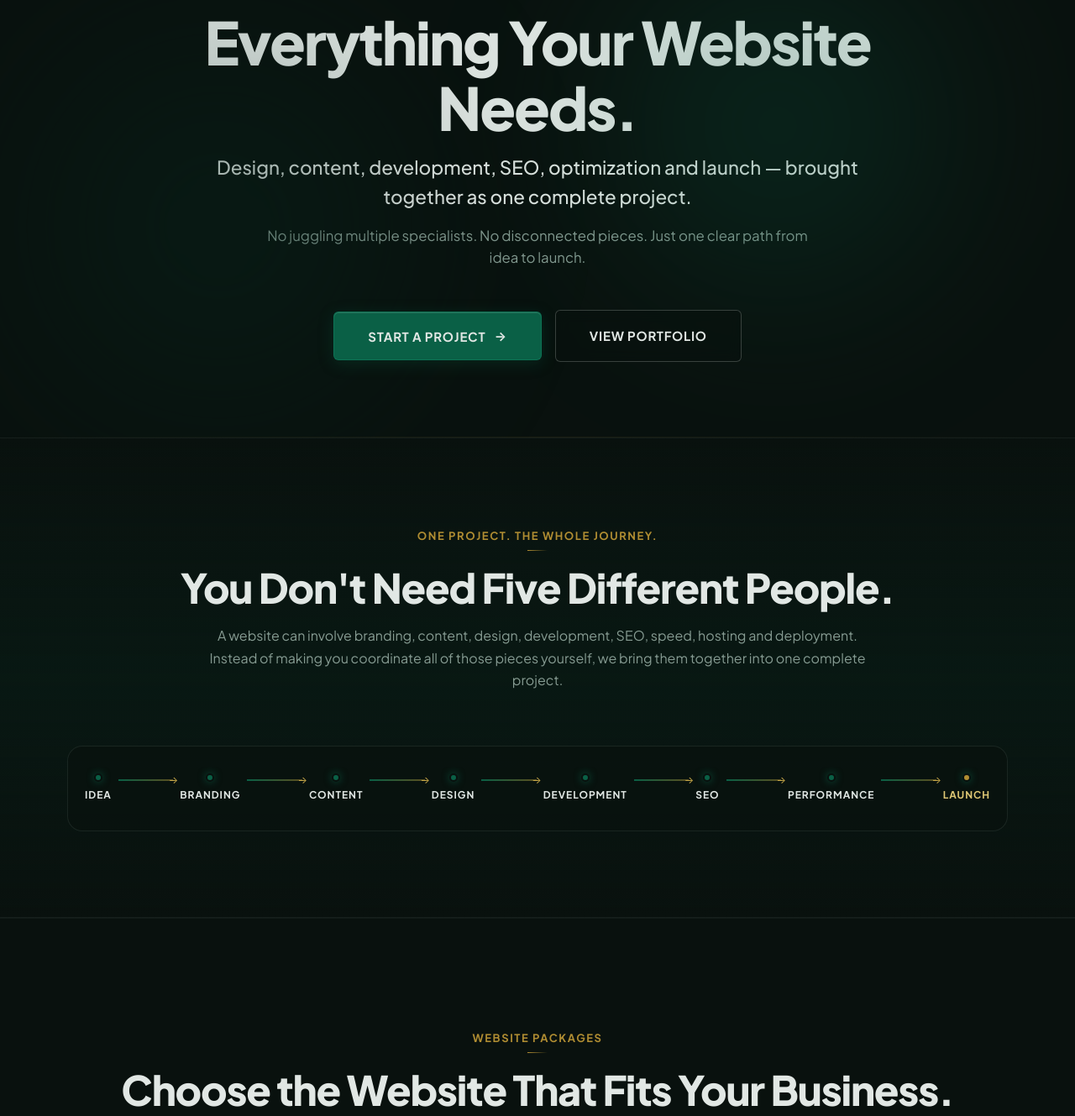
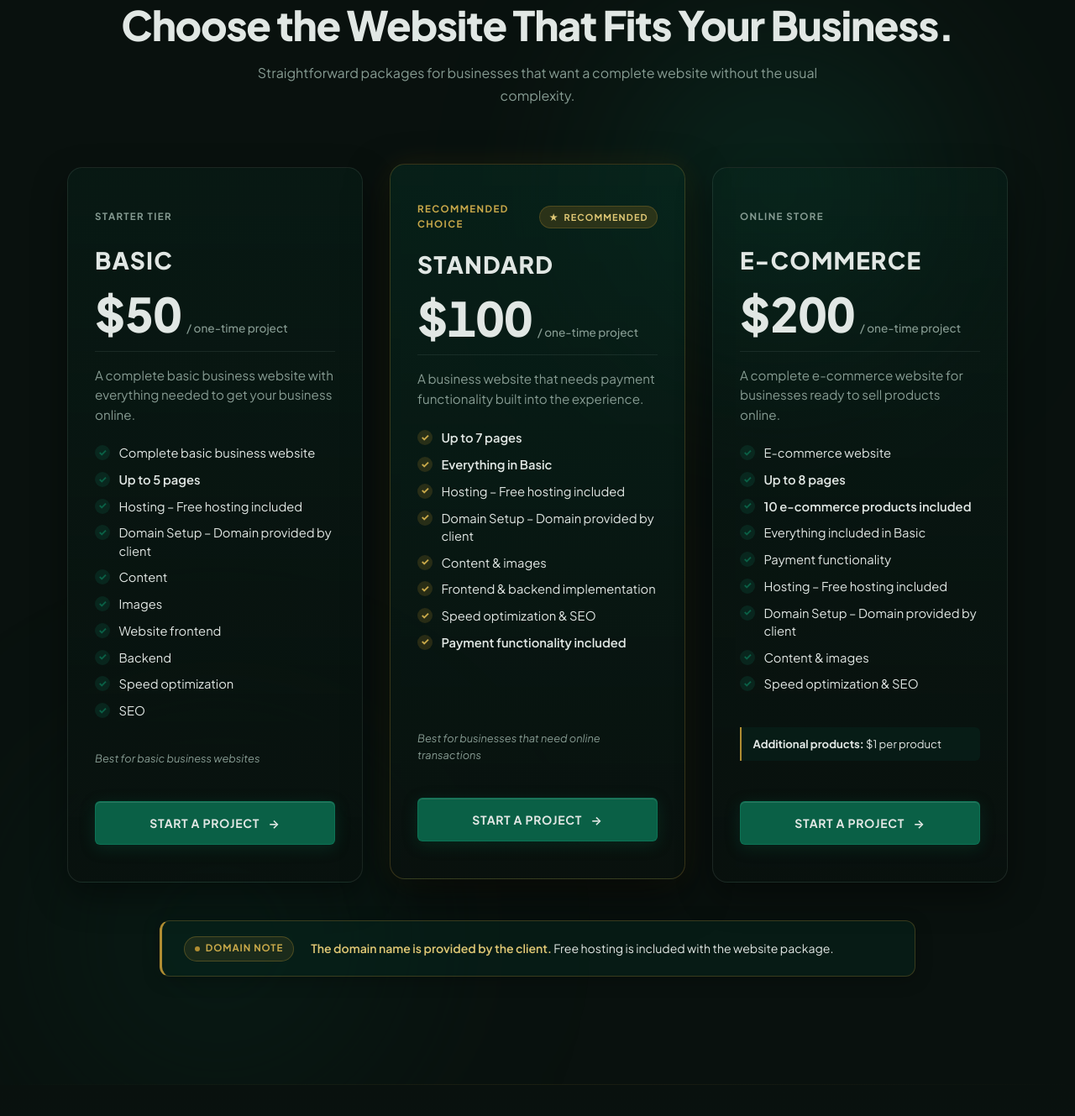
Before and after one commit to abdullahzakirmalik1-eng/asnat-khan, a website with bundled scripts: page services.html in a window 1280 px wide. Shown: the part 213-1542 px from the top of the page at 84% size. Built offline with nearby package versions, Linux system fonts and the light colour scheme.

Commit message:
refactor(services): remove hero and journey introduction sections from services page

```diff
--- a/services.html
+++ b/services.html
@@ -113,121 +113,20 @@
   <main id="main-content">
 
     <!-- =================================================================
-         02. SERVICES HERO
+         02. MAIN WEBSITE PACKAGES
          ================================================================= -->
-    <section class="section-services-hero" id="services-hero" aria-labelledby="services-hero-title">
+    <section class="section section-packages" id="packages" aria-labelledby="packages-heading">
       <div class="hero-atmosphere" aria-hidden="true">
         <div class="ambient-glow ambient-glow--emerald"></div>
         <div class="ambient-glow ambient-glow--forest"></div>
         <div class="ambient-line ambient-line--gold"></div>
       </div>
 
-      <div class="container text-center">
-        <span class="section-eyebrow">WHAT WE DO</span>
-        <h1 class="services-hero-headline" id="services-hero-title">
-          Everything Your Website Needs.
-        </h1>
-        <p class="services-hero-subtext">
-          Design, content, development, SEO, optimization and launch — brought together as one complete project.
-        </p>
-        <p class="services-hero-secondary">
-          No juggling multiple specialists. No disconnected pieces. Just one clear path from idea to launch.
-        </p>
-
-        <div class="services-hero-actions">
-          <button type="button" class="btn btn-primary btn-large open-project-modal" aria-label="Start a project">
-            <span>START A PROJECT</span>
-            <span class="btn-arrow" aria-hidden="true">→</span>
-          </button>
-          <a href="index.html#portfolio" class="btn btn-secondary btn-large" aria-label="View portfolio">
-            <span>VIEW PORTFOLIO</span>
-          </a>
-        </div>
-      </div>
-    </section>
-
-
-    <!-- =================================================================
-         03. SERVICES INTRODUCTION & JOURNEY
-         ================================================================= -->
-    <section class="section-services-intro" id="services-intro" aria-labelledby="services-intro-heading">
-      <div class="container text-center">
-
-        <div class="reveal-item">
-          <span class="section-eyebrow">ONE PROJECT. THE WHOLE JOURNEY.</span>
-          <h2 class="section-heading" id="services-intro-heading">You Don't Need Five Different People.</h2>
-          <p class="section-copy" style="max-width: 800px; margin-left: auto; margin-right: auto;">
-            A website can involve branding, content, design, development, SEO, speed, hosting and deployment. Instead of making you coordinate all of those pieces yourself, we bring them together into one complete project.
-          </p>
-        </div>
-
-        <!-- Refined Journey Sequence -->
-        <div class="journey-track-wrapper reveal-item" aria-label="Service journey sequence">
-          <div class="journey-flow-track">
-
-            <div class="journey-node">
-              <span class="journey-node-dot" aria-hidden="true"></span>
-              <span class="journey-node-name">IDEA</span>
-            </div>
-            <div class="journey-connector" aria-hidden="true"></div>
-
-            <div class="journey-node">
-              <span class="journey-node-dot" aria-hidden="true"></span>
-              <span class="journey-node-name">BRANDING</span>
-            </div>
-            <div class="journey-connector" aria-hidden="true"></div>
-
-            <div class="journey-node">
-              <span class="journey-node-dot" aria-hidden="true"></span>
-              <span class="journey-node-name">CONTENT</span>
-            </div>
-            <div class="journey-connector" aria-hidden="true"></div>
-
-            <div class="journey-node">
-              <span class="journey-node-dot" aria-hidden="true"></span>
-              <span class="journey-node-name">DESIGN</span>
-            </div>
-            <div class="journey-connector" aria-hidden="true"></div>
-
-            <div class="journey-node">
-              <span class="journey-node-dot" aria-hidden="true"></span>
-              <span class="journey-node-name">DEVELOPMENT</span>
-            </div>
-            <div class="journey-connector" aria-hidden="true"></div>
-
-            <div class="journey-node">
-              <span class="journey-node-dot" aria-hidden="true"></span>
-              <span class="journey-node-name">SEO</span>
-            </div>
-            <div class="journey-connector" aria-hidden="true"></div>
-
-            <div class="journey-node">
-              <span class="journey-node-dot" aria-hidden="true"></span>
-              <span class="journey-node-name">PERFORMANCE</span>
-            </div>
-            <div class="journey-connector" aria-hidden="true"></div>
-
-            <div class="journey-node">
-              <span class="journey-node-dot" aria-hidden="true" style="background-color: var(--color-gold);"></span>
-              <span class="journey-node-name" style="color: var(--color-gold-highlight);">LAUNCH</span>
-            </div>
-
-          </div>
-        </div>
-
-      </div>
-    </section>
-
-
-    <!-- =================================================================
-         04. MAIN WEBSITE PACKAGES (Visually Dominant)
-         ================================================================= -->
-    <section class="section section-packages" id="packages" aria-labelledby="packages-heading">
       <div class="container">
 
         <div class="section-header text-center reveal-item">
           <span class="section-eyebrow">WEBSITE PACKAGES</span>
-          <h2 class="section-heading" id="packages-heading">Choose the Website That Fits Your Business.</h2>
+          <h1 class="section-heading" id="packages-heading">Choose the Website That Fits Your Business.</h1>
           <p class="section-copy">
             Straightforward packages for businesses that want a complete website without the usual complexity.
           </p>
```
Also changed, not shown: css/styles.css.
